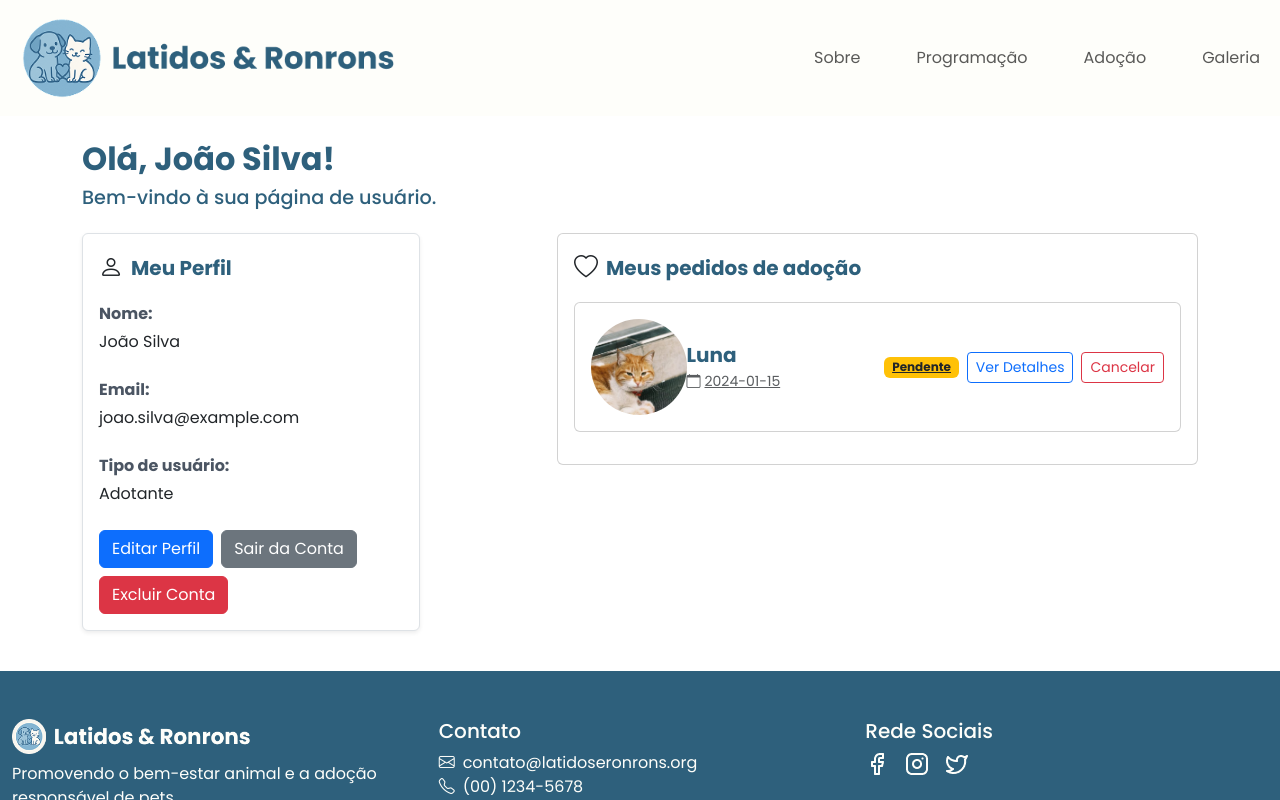
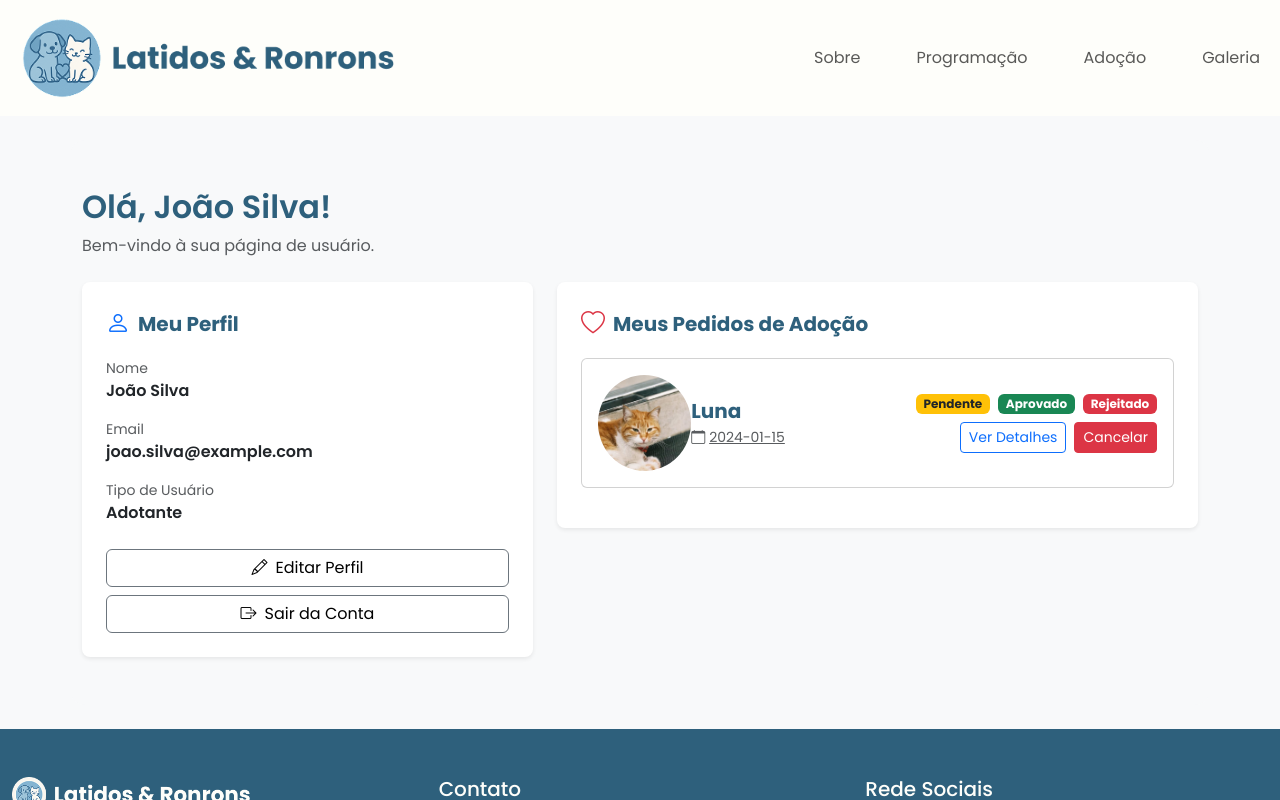
Before and after one commit to chryssstina/Adocao_de_Animais_React, a React (Vite) app in the folder Latidos_E_Ronrons/: page /user in a window 1280 px wide. Shown: the top 800 px of the page. Built offline with nearby package versions, Linux system fonts and the light colour scheme.

Commit message:
Improve user and adoption card UI styling
Enhanced the visual appearance of the user profile and adoption card components by updating CSS classes, button styles, and layout structure. Added new badge states and improved button accessibility for a more consistent and modern user experience.

```diff
--- a/Latidos_E_Ronrons/src/components/AdoptionCard/AdoptionCard.css
+++ b/Latidos_E_Ronrons/src/components/AdoptionCard/AdoptionCard.css
@@ -15,3 +15,7 @@
 #adoption-card-content{
     padding: 1rem;
 }
+
+.no-underline {
+    text-decoration: none !important;
+}
--- a/Latidos_E_Ronrons/src/components/AdoptionCard/AdoptionCard.jsx
+++ b/Latidos_E_Ronrons/src/components/AdoptionCard/AdoptionCard.jsx
@@ -6,7 +6,6 @@ function AdoptionCard() {
     <section className="adoption-card" id="adoption-card-section">
       <div className="card mb-3" id="adoption-card-content">
         <div className="row g-0 align-items-center">
-          {/* Imagem */}
           <div className="col-md-2 text-center">
             <img
               src={Rufus}
@@ -24,13 +23,14 @@ function AdoptionCard() {
             </div>
           </div>
 
-          {/* Status e botões */}
           <div className="col-md-6 d-flex justify-content-end align-items-center gap-2 flex-wrap">
-            <span className="badge bg-warning text-dark">Pendente</span>
+            <span className="badge bg-warning text-dark no-underline">Pendente</span>
+            <span className="badge bg-success no-underline">Aprovado</span>
+            <span className="badge bg-danger no-underline">Rejeitado</span>
             <button className="btn btn-outline-primary btn-sm">
               Ver Detalhes
             </button>
-            <button className="btn btn-outline-danger btn-sm">
+            <button className="btn btn-danger btn-sm">
               Cancelar
             </button>
           </div>
--- a/Latidos_E_Ronrons/src/pages/User/User.css
+++ b/Latidos_E_Ronrons/src/pages/User/User.css
@@ -12,4 +12,12 @@
 #user-container{
     border: none !important;
     box-shadow: none !important;
+
 }
+
+.button_black {
+    color: black !important;
+}
+.button_black:hover {
+    color: white !important;
+}
--- a/Latidos_E_Ronrons/src/pages/User/User.jsx
+++ b/Latidos_E_Ronrons/src/pages/User/User.jsx
@@ -9,53 +9,57 @@ function User() {
   };
 
   return (
-    <section className="container-fluid" id="user-page">
-      <div className="container py-4" id="user-container">
+    <section className="container-fluid bg-light py-4" id="user-page">
+      <div className="container bg-light" id="user-container">
         <div className="user-header mb-4" id="user-header">
-          <h1 className="user-greeting">Olá, {user.nome}!</h1>
-          <h2 className="user-welcome">Bem-vindo à sua página de usuário.</h2>
+          <h1 className="user-greeting fw-semibold">Olá, {user.nome}!</h1>
+          <p className="text-muted mb-0">Bem-vindo à sua página de usuário.</p>
         </div>
 
         <div className="row g-4" id="user-panel">
           <div className="col-12 col-md-5">
-            <div className="card w-75 mb-3 rounded-lg border bg-card text-card-foreground shadow-sm">
-              <div className="card-body">
+            <div className="card shadow-sm rounded-3 border-0">
+              <div className="card-body p-4">
                 <div className="d-flex align-items-center mb-3">
-                  <i className="bi bi-person me-2 fs-4" id="user-icon"></i>
+                  <i className="bi bi-person me-2 fs-4 text-primary"></i>
                   <h5 className="card-title mb-0">Meu Perfil</h5>
                 </div>
-                <div className="mb-2">
-                  <div className="mb-4">
-                    <label className="card-text mb-1 fw-bold">Nome:</label>
-                    <p className="">{user.nome}</p>
-                  </div>
 
-                  <div className="mb-4">
-                    <label className="card-text mb-1 fw-bold">Email:</label>
-                    <p className="">{user.email}</p>
-                  </div>
+                <div className="mb-3">
+                  <p className="text-muted small">Nome</p>
+                  <p className="fw-semibold">{user.nome}</p>
+                </div>
 
-                  <div className="mb-4">
-                    <label className="card-text mb-1 fw-bold">
-                      Tipo de usuário:
-                    </label>
-                    <p className="">{user.tipo}</p>
-                  </div>
+                <div className="mb-3">
+                  <p className="text-muted small">Email</p>
+                  <p className="fw-semibold">{user.email}</p>
                 </div>
-                <div className="d-flex flex-wrap gap-2 mt-3">
-                  <button className="btn btn-primary">Editar Perfil</button>
-                  <button className="btn btn-secondary">Sair da Conta</button>
-                  <button className="btn btn-danger">Excluir Conta</button>
+
+                <div className="mb-4">
+                  <p className="text-muted small">Tipo de Usuário</p>
+                  <p className="fw-semibold">{user.tipo}</p>
+                </div>
+
+                <div className="d-flex flex-column gap-2">
+                  <button className="btn btn-outline-secondary d-flex align-items-center justify-content-center gap-2 button_black">
+                    <i className="bi bi-pencil"></i>
+                    Editar Perfil
+                  </button>
+                  <button className="btn btn-outline-secondary d-flex align-items-center justify-content-center gap-2 button_black">
+                    <i className="bi bi-box-arrow-right"></i>
+                    Sair da Conta
+                  </button>
                 </div>
               </div>
             </div>
           </div>
+
           <div className="col-12 col-md-7">
-            <div className="card w-100">
-              <div className="card-body">
+            <div className="card shadow-sm rounded-3 border-0">
+              <div className="card-body p-4">
                 <div className="d-flex align-items-center mb-3">
-                  <i className="bi bi-heart me-2 fs-4" id="heart-icon"></i>
-                  <h5 className="card-title mb-0">Meus pedidos de adoção</h5>
+                  <i className="bi bi-heart me-2 fs-4 text-danger"></i>
+                  <h5 className="card-title mb-0">Meus Pedidos de Adoção</h5>
                 </div>
                 <AdoptionCard />
               </div>
```
